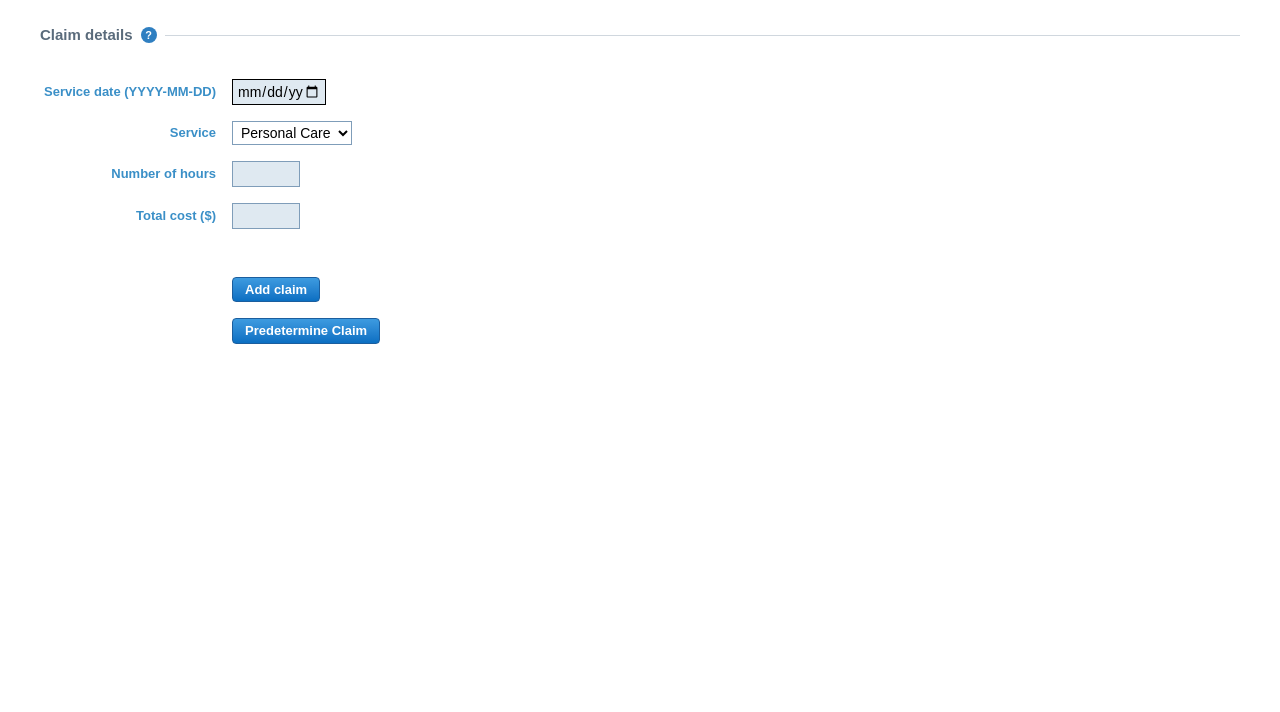
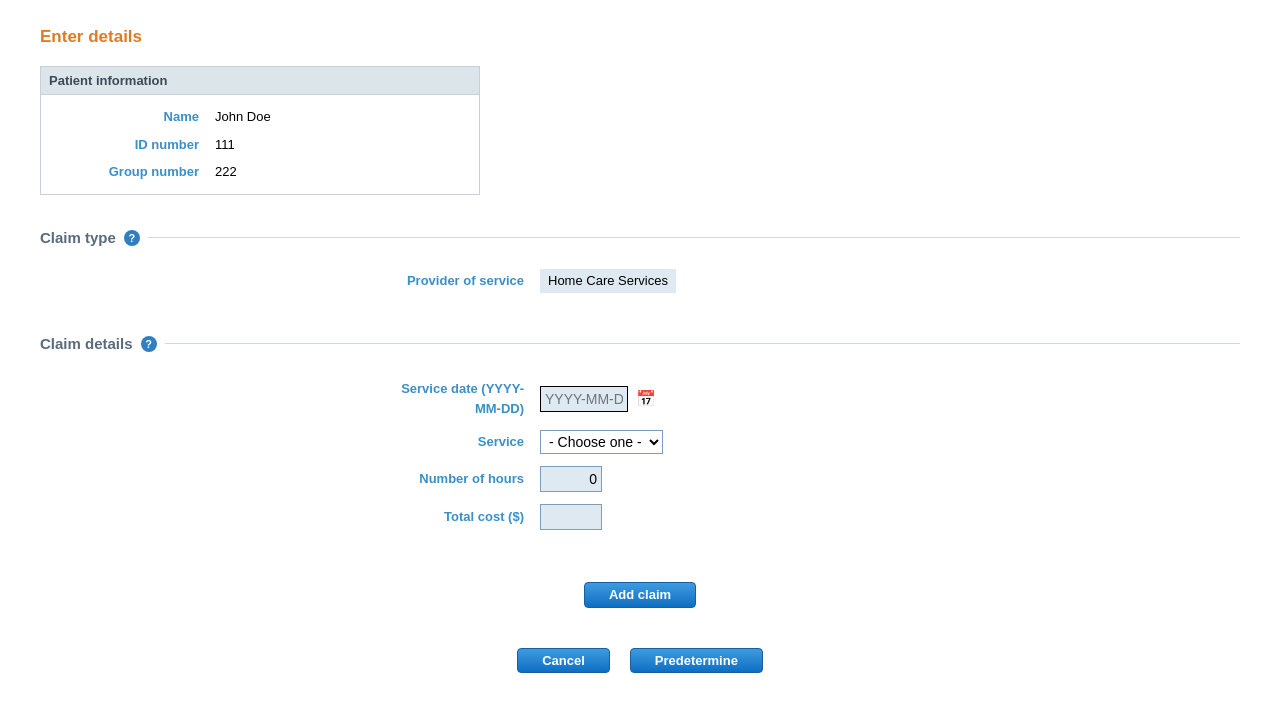
Before and after one commit to mcho98/mock_website, a Next.js app: page / in a window 1280 px wide. Shown: the top 712 px of the page. Built offline with nearby package versions, Linux system fonts and the light colour scheme.

Commit message:
better match real website

```diff
--- a/app/page.tsx
+++ b/app/page.tsx
@@ -1,17 +1,24 @@
 "use client";
 
-import { useState } from "react";
+import { useRef, useState } from "react";
 
-const SERVICES = ["Personal Care", "Homemaking", "Respite"];
+const SERVICES = ["Personal care", "Homemaking", "Respite"];
+const CHOOSE_ONE = "";
+const DEFAULT_HOURS = "0";
 
-const labelClass = "w-48 pr-4 text-right text-[13px] font-bold text-[#3a8fc7]";
+const labelClass = "w-40 pr-4 text-right text-[13px] font-bold text-[#3a8fc7]";
 const inputClass =
   "border border-[#7f9db9] bg-[#dfe9f1] px-1 py-0.5 text-right text-sm text-black";
 
 const buttonClass =
-  "rounded-sm border border-[#1b5e9e] bg-gradient-to-b from-[#3d9be0] to-[#0a6fc2] px-3 py-0.5 text-[13px] font-bold text-white disabled:cursor-not-allowed disabled:opacity-50";
+  "rounded-sm border border-[#1b5e9e] bg-gradient-to-b from-[#3d9be0] to-[#0a6fc2] px-6 py-0.5 text-[13px] font-bold text-white disabled:cursor-not-allowed disabled:opacity-50";
 
 const TWO_DECIMALS = /^\d*\.?\d{0,2}$/;
+const DATE_FORMAT = /^\d{4}-\d{2}-\d{2}$/;
+
+// Simulated server verification delay: a few milliseconds up to 3 seconds.
+const MIN_DELAY_MS = 5;
+const MAX_DELAY_MS = 3000;
 
 type Claim = {
   id: number;
@@ -26,36 +33,81 @@ function sumCents(values: string[]) {
   return values.reduce((sum, v) => sum + (Math.round(parseFloat(v) * 100) || 0), 0);
 }
 
-function ClaimsTable({ claims }: { claims: Claim[] }) {
-  const totalHours = (sumCents(claims.map((c) => c.hours)) / 100).toFixed(2);
+function ClaimsTable({
+  claims,
+  onModify,
+  onRemove,
+}: {
+  claims: Claim[];
+  onModify?: (c: Claim) => void;
+  onRemove?: (c: Claim) => void;
+}) {
   const totalCost = (sumCents(claims.map((c) => c.totalCost)) / 100).toFixed(2);
+  const linkClass = "text-[#1a6fb5] underline disabled:cursor-not-allowed disabled:opacity-50";
 
   return (
-    <div>
-      <table className="border-collapse text-sm">
+    <div className="border border-[#b9d3e8] p-1">
+      <table className="w-full border-collapse text-sm">
         <thead>
-          <tr className="bg-[#dfe9f1] text-left text-[13px] text-[#3a8fc7]">
-            <th className="border border-[#7f9db9] px-3 py-1">Service date</th>
-            <th className="border border-[#7f9db9] px-3 py-1">Service</th>
-            <th className="border border-[#7f9db9] px-3 py-1 text-right">Hours</th>
-            <th className="border border-[#7f9db9] px-3 py-1 text-right">Total cost ($)</th>
+          <tr className="bg-[#5bb6e8] text-left text-[13px] font-bold text-white">
+            <th className="px-2 py-1 align-bottom">
+              Service date
+              <br />
+              (YYYY-MM-DD)
+            </th>
+            <th className="px-2 py-1 align-bottom">Service</th>
+            <th className="px-2 py-1 text-right align-bottom">
+              Number of
+              <br />
+              hours
+            </th>
+            <th className="px-2 py-1 text-right align-bottom">Total cost ($)</th>
+            <th className="w-20" />
+            <th className="w-20" />
           </tr>
         </thead>
         <tbody>
           {claims.map((c) => (
-            <tr key={c.id}>
-              <td className="border border-[#7f9db9] px-3 py-1">{c.serviceDate}</td>
-              <td className="border border-[#7f9db9] px-3 py-1">{c.service}</td>
-              <td className="border border-[#7f9db9] px-3 py-1 text-right">{c.hours}</td>
-              <td className="border border-[#7f9db9] px-3 py-1 text-right">{c.totalCost}</td>
+            <tr key={c.id} className="border-b border-[#9aa5ae]">
+              <td className="px-2 py-1">{c.serviceDate}</td>
+              <td className="px-2 py-1">{c.service}</td>
+              <td className="px-2 py-1 text-right">{c.hours}</td>
+              <td className="px-2 py-1 text-right">{c.totalCost}</td>
+              <td className="px-2 py-1 text-center">
+                {onModify && (
+                  <button type="button" className={linkClass} onClick={() => onModify(c)}>
+                    Modify
+                  </button>
+                )}
+              </td>
+              <td className="px-2 py-1 text-center">
+                {onRemove && (
+                  <button type="button" className={linkClass} onClick={() => onRemove(c)}>
+                    Remove
+                  </button>
+                )}
+              </td>
             </tr>
           ))}
+          <tr className="border-b-2 border-[#9aa5ae]">
+            <td colSpan={3} />
+            <td className="px-2 py-1 text-right font-bold">${totalCost}</td>
+            <td colSpan={2} />
+          </tr>
         </tbody>
       </table>
-      <div className="mt-3 text-sm font-bold text-[#5a6b7b]">
-        <div>Total hours: {totalHours}</div>
-        <div>Total cost: ${totalCost}</div>
     </div>
+  );
+}
+
+function SectionHeading({ children }: { children: React.ReactNode }) {
+  return (
+    <div className="flex items-center gap-2">
+      <h1 className="text-[15px] font-bold text-[#5a6b7b]">{children}</h1>
+      <span className="flex h-4 w-4 items-center justify-center rounded-full bg-[#2f7fc1] text-[11px] font-bold text-white">
+        ?
+      </span>
+      <div className="h-px flex-1 bg-[#d0d7de]" />
     </div>
   );
 }
@@ -64,42 +116,107 @@ export default function Home() {
   const [claims, setClaims] = useState<Claim[]>([]);
   const [showPopup, setShowPopup] = useState(false);
   const [predetermined, setPredetermined] = useState(false);
+  const [verifying, setVerifying] = useState(false);
   const [serviceDate, setServiceDate] = useState("");
-  const [service, setService] = useState(SERVICES[0]);
-  const [hours, setHours] = useState("");
+  const [service, setService] = useState(CHOOSE_ONE);
+  const [hours, setHours] = useState(DEFAULT_HOURS);
   const [totalCost, setTotalCost] = useState("");
+  const nextId = useRef(1);
+  const pickerRef = useRef<HTMLInputElement>(null);
+
+  const locked = predetermined || verifying;
+
+  function resetForm() {
+    setServiceDate("");
+    setService(CHOOSE_ONE);
+    setHours(DEFAULT_HOURS);
+    setTotalCost("");
+  }
 
   function handleSubmit(e: React.FormEvent<HTMLFormElement>) {
     e.preventDefault();
-    if (predetermined) return;
-    setClaims((prev) => [
-      ...prev,
-      { id: prev.length + 1, serviceDate, service, hours, totalCost },
-    ]);
+    if (locked) return;
+    const claim: Claim = { id: nextId.current++, serviceDate, service, hours, totalCost };
+    const delay = MIN_DELAY_MS + Math.random() * (MAX_DELAY_MS - MIN_DELAY_MS);
+    setVerifying(true);
+    setTimeout(() => {
+      setClaims((prev) => [...prev, claim]);
+      resetForm();
+      setVerifying(false);
+    }, delay);
   }
+
+  function handleModify(c: Claim) {
+    setClaims((prev) => prev.filter((x) => x.id !== c.id));
+    setServiceDate(c.serviceDate);
+    setService(c.service);
+    setHours(c.hours);
+    setTotalCost(c.totalCost);
+  }
+
+  function handleRemove(c: Claim) {
+    setClaims((prev) => prev.filter((x) => x.id !== c.id));
+  }
+
+  const rowActions = predetermined || verifying ? {} : { onModify: handleModify, onRemove: handleRemove };
 
   return (
     <main className="flex-1 bg-white px-10 py-6 text-black">
-      <div className="mb-8 flex items-center gap-2">
-        <h1 className="text-[15px] font-bold text-[#5a6b7b]">Claim details</h1>
-        <span className="flex h-4 w-4 items-center justify-center rounded-full bg-[#2f7fc1] text-[11px] font-bold text-white">
-          ?
-        </span>
-        <div className="h-px flex-1 bg-[#d0d7de]" />
+      <h1 className="mb-4 text-[17px] font-bold text-[#e07b22]">Enter details</h1>
+      <div className="mb-8 w-[440px] border border-[#c5d0d9]">
+        <div className="border-b border-[#c5d0d9] bg-[#dbe5ea] px-2 py-1 text-[13px] font-bold text-[#3b4a57]">
+          Patient information
+        </div>
+        <dl className="grid grid-cols-[150px_1fr] gap-x-4 gap-y-2 px-2 py-3 text-[13px]">
+          <dt className="text-right font-bold text-[#3a8fc7]">Name</dt>
+          <dd>John Doe</dd>
+          <dt className="text-right font-bold text-[#3a8fc7]">ID number</dt>
+          <dd>111</dd>
+          <dt className="text-right font-bold text-[#3a8fc7]">Group number</dt>
+          <dd>222</dd>
+        </dl>
       </div>
 
-      <form onSubmit={handleSubmit} className="flex flex-col gap-4">
+      <SectionHeading>Claim type</SectionHeading>
+      <div className="mx-auto mt-5 mb-10 flex w-[520px] items-center">
+        <span className={labelClass}>Provider of service</span>
+        <span className="bg-[#dfe9f1] px-2 py-0.5 text-[13px]">Home Care Services</span>
+      </div>
+
+      <SectionHeading>Claim details</SectionHeading>
+
+      <form onSubmit={handleSubmit} className="mx-auto mt-6 flex w-[520px] flex-col gap-3">
         <div className="flex items-center">
           <label htmlFor="serviceDate" className={labelClass}>
             Service date (YYYY-MM-DD)
           </label>
           <input
             id="serviceDate"
-            type="date"
+            type="text"
             required
+            placeholder="YYYY-MM-DD"
+            pattern="\d{4}-\d{2}-\d{2}"
+            maxLength={10}
             value={serviceDate}
             onChange={(e) => setServiceDate(e.target.value)}
-            className="w-[94px] border border-black bg-[#dfe9f1] px-1 py-0.5 text-sm text-black"
+            className="w-[88px] border border-black bg-[#dfe9f1] px-1 py-0.5 text-sm text-black"
+          />
+          <button
+            type="button"
+            aria-label="Open calendar"
+            onClick={() => pickerRef.current?.showPicker?.()}
+            className="ml-2 flex h-5 w-5 items-center justify-center text-base leading-none"
+          >
+            📅
+          </button>
+          <input
+            ref={pickerRef}
+            type="date"
+            tabIndex={-1}
+            aria-hidden="true"
+            value={DATE_FORMAT.test(serviceDate) ? serviceDate : ""}
+            onChange={(e) => setServiceDate(e.target.value)}
+            className="pointer-events-none h-0 w-0 opacity-0"
           />
         </div>
 
@@ -109,10 +226,12 @@ export default function Home() {
           </label>
           <select
             id="service"
+            required
             value={service}
             onChange={(e) => setService(e.target.value)}
             className="border border-[#7f9db9] bg-white px-1 py-0.5 text-sm text-black"
           >
+            <option value={CHOOSE_ONE}>- Choose one -</option>
             {SERVICES.map((s) => (
               <option key={s} value={s}>
                 {s}
@@ -135,7 +254,7 @@ export default function Home() {
             onChange={(e) => {
               if (TWO_DECIMALS.test(e.target.value)) setHours(e.target.value);
             }}
-            className={`w-[68px] ${inputClass}`}
+            className={`w-[62px] ${inputClass}`}
           />
         </div>
 
@@ -149,33 +268,39 @@ export default function Home() {
             required
             value={totalCost}
             onChange={(e) => setTotalCost(e.target.value)}
-            className={`w-[68px] ${inputClass}`}
+            className={`w-[62px] ${inputClass}`}
           />
         </div>
 
-        <div className="mt-8 flex">
-          <div className="w-48 pr-4" />
-          <button type="submit" disabled={predetermined} className={buttonClass}>
-            Add claim
+        <div className="mt-10 flex justify-center">
+          <button type="submit" disabled={locked} className={buttonClass}>
+            {verifying ? "Verifying…" : "Add claim"}
           </button>
         </div>
+      </form>
 
-        <div className="flex">
-          <div className="w-48 pr-4" />
+      {claims.length > 0 && (
+        <div className="mt-10">
+          <ClaimsTable claims={claims} {...rowActions} />
+        </div>
+      )}
+
+      <div className="mt-10 flex justify-center gap-5">
+        <button type="button" onClick={resetForm} disabled={verifying} className={buttonClass}>
+          Cancel
+        </button>
         <button
           type="button"
+          disabled={verifying}
           onClick={() => {
             setPredetermined(true);
             setShowPopup(true);
           }}
           className={buttonClass}
         >
-            Predetermine Claim
+          Predetermine
         </button>
       </div>
-      </form>
-
-      {claims.length > 0 && <ClaimsTable claims={claims} />}
 
       {showPopup && (
         <div className="fixed inset-0 flex items-center justify-center bg-black/50">
```
Lines whose indentation alone changed are shown as unchanged.
